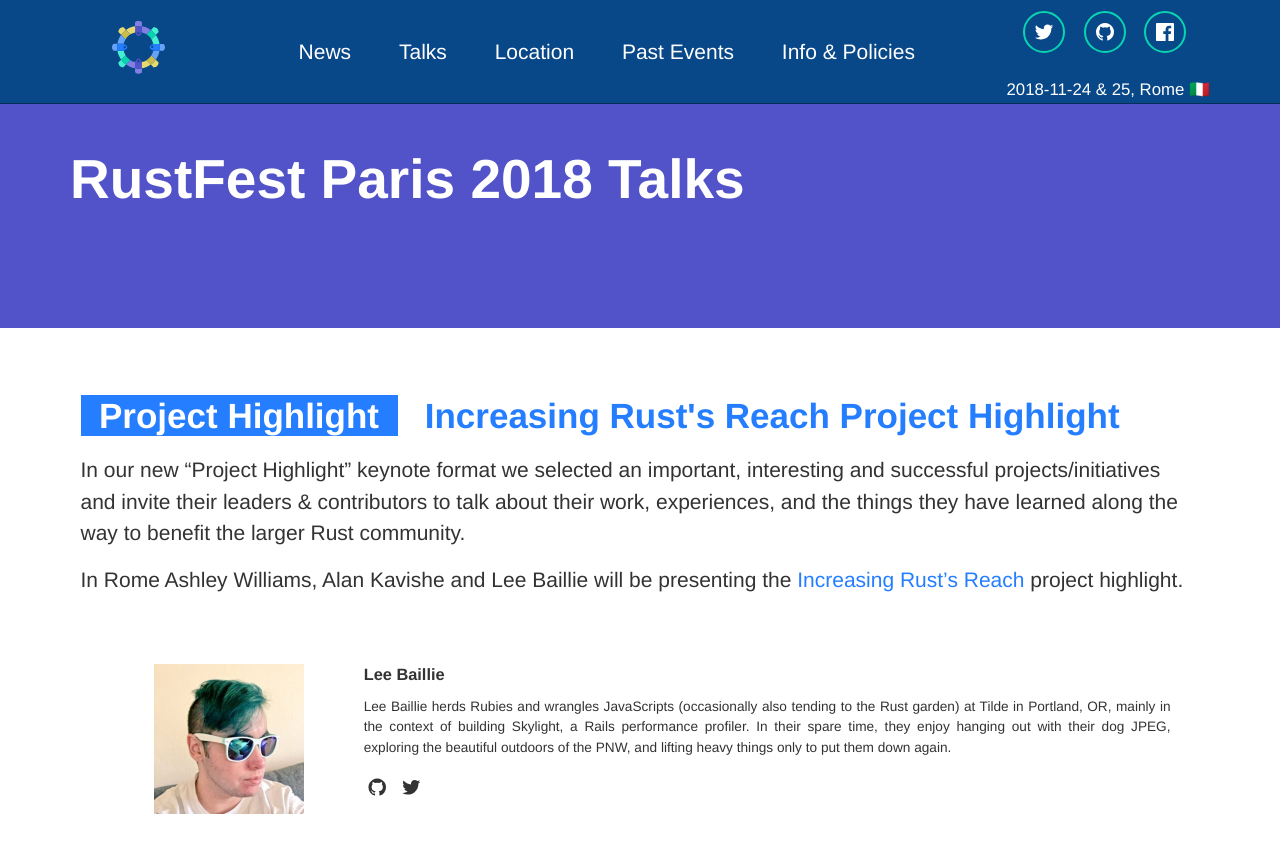
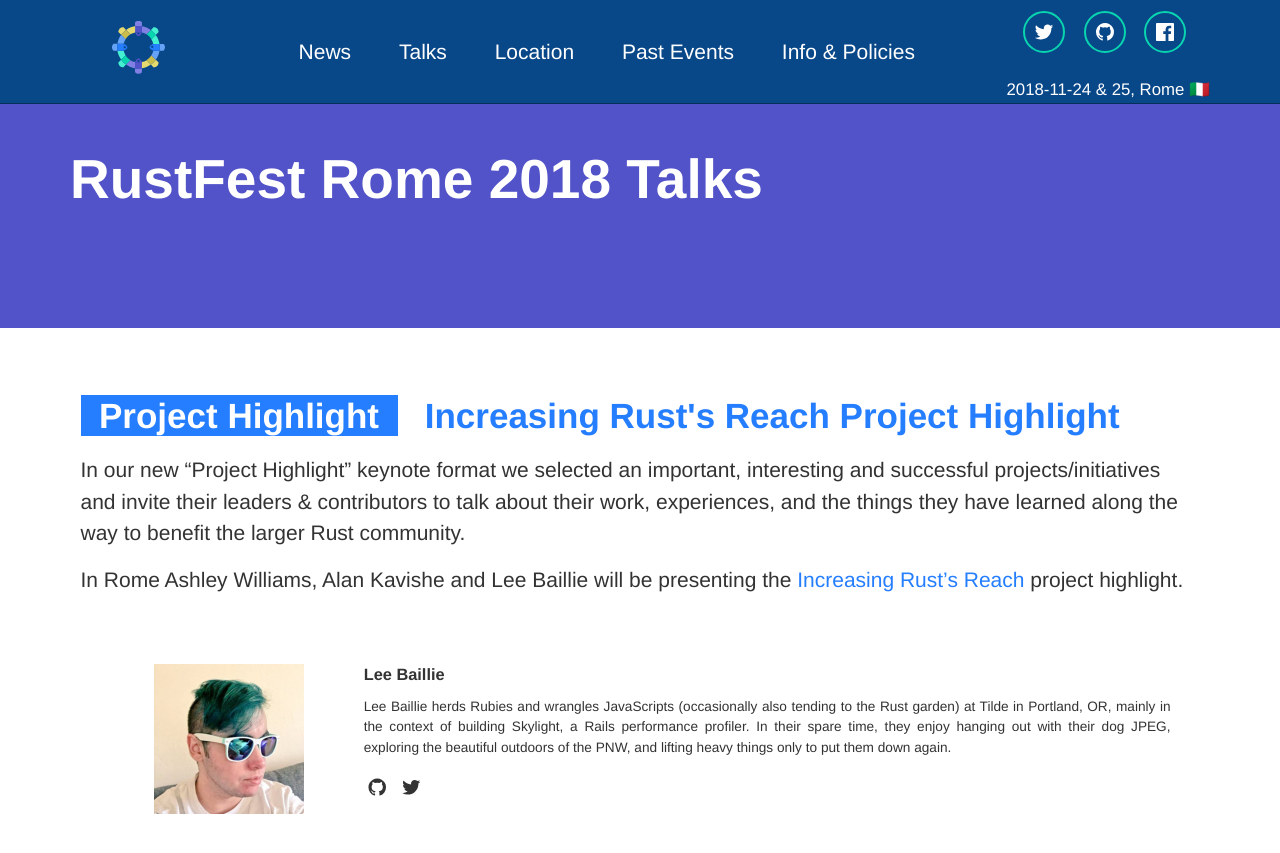
Before and after one commit to RustFestEU/rome.rustfest.eu, a Jekyll site: the page built from talks.html, in a window 1280 px wide and 900 px high. Shown: the top 853 px of the window. Built offline with Jekyll 4.4.1, drawn with Linux system fonts in a browser that asks for light colours; nearby versions of some CDN libraries.

Commit message:
hotfix: typo in talks page

```diff
--- a/talks.html
+++ b/talks.html
@@ -6,7 +6,7 @@
 
 <div class="popout">
   <section>
-      <h1>RustFest Paris 2018 Talks</h1>
+      <h1>RustFest Rome 2018 Talks</h1>
   </section>
 </div>
 
```
